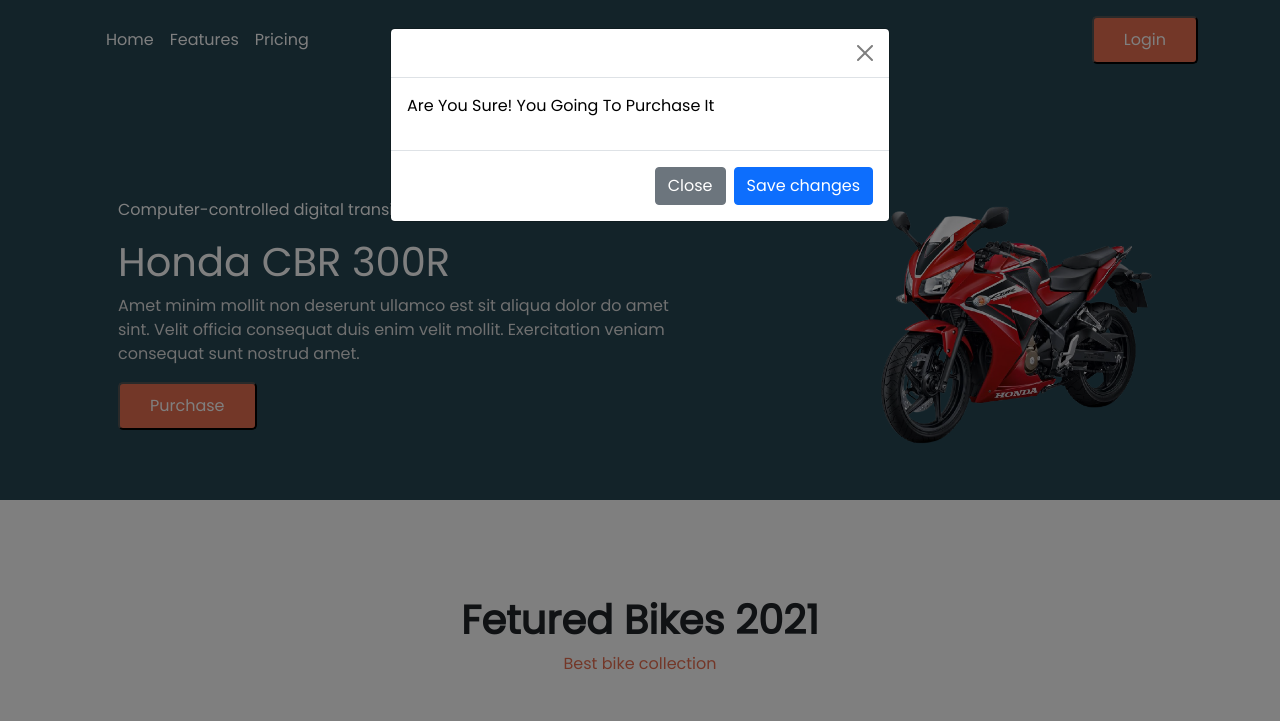
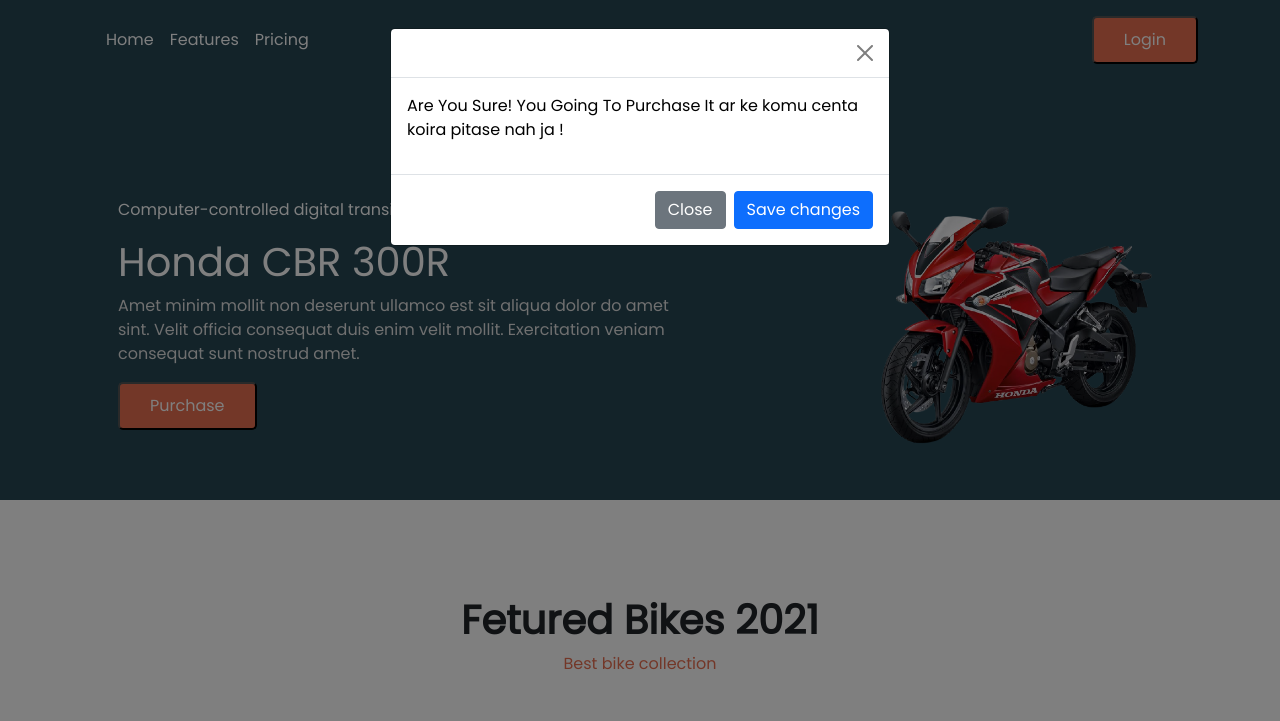
Before and after one commit to Mehedi287/honda-cbr-company, a plain HTML site: page index.html in a window 1280 px wide. Both pictures are taken after a click on the button "Purchase". Shown: the top 721 px of the page. Drawn offline with nearby package versions, Linux system fonts and the light colour scheme; grey boxes are pictures that could not be loaded.

```diff
--- a/index.html
+++ b/index.html
@@ -77,7 +77,8 @@
                                         aria-label="Close"></button>
                                 </div>
                                 <div class="modal-body">
-                                    <p class="text-black"> Are You Sure! You Going To Purchase It</p>
+                                    <p class="text-black"> Are You Sure! You Going To Purchase It ar ke komu centa koira
+                                        pitase nah ja !</p>
                                 </div>
                                 <div class="modal-footer">
                                     <button type="button" class="btn btn-secondary"
@@ -344,7 +345,7 @@
             </form>
         </section>
         <!-- strt social icon section -->
-        <section class="container-fluid">
+        <section class="container-fluid d-none d-lg-block">
             <div class="border rounded-pill w-25 mx-auto mb-5 ">
                 <a href=""><img style="width: 50px;" src="social-icon/f.png" alt=""></a>
                 <a href=""> <img style="width: 50px;" src="social-icon/mesenger.png" alt=""></a>
```
